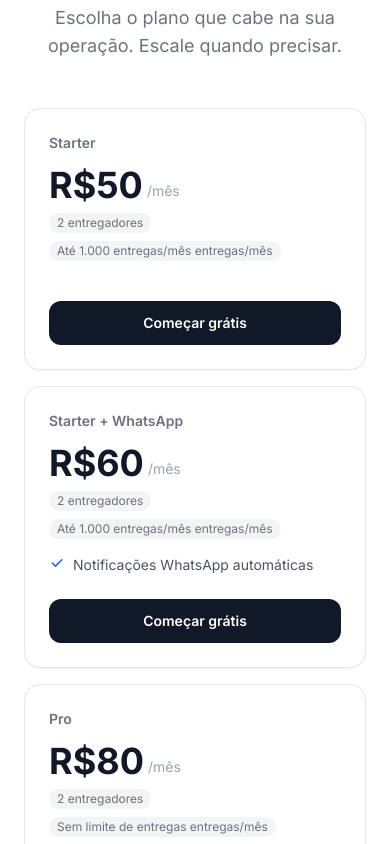
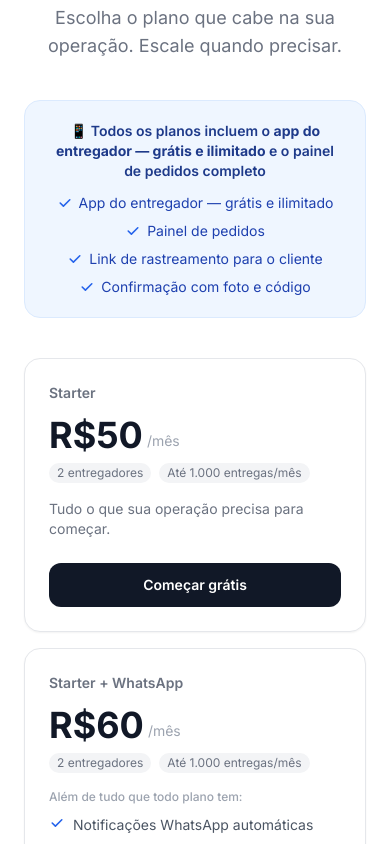
Before and after one commit to josemiguelq/logiflow, a Next.js app in the folder frontend/: page / in a window 390 px wide. Shown: the part 6780-7624 px from the top of the page. Built offline with nearby package versions, Linux system fonts and the light colour scheme.

Commit message:
plans finish

```diff
--- a/frontend/src/app/page.tsx
+++ b/frontend/src/app/page.tsx
@@ -367,7 +367,22 @@ export default function LandingPage() {
             </p>
           </div>
 
-          <div className="mt-12 grid gap-4 sm:grid-cols-2 lg:grid-cols-3 xl:grid-cols-5">
+          {/* Incluído em todos os planos — destaque do app (sem repetir nos cards) */}
+          <div className="mx-auto mt-10 max-w-3xl rounded-2xl border border-blue-100 bg-blue-50 px-6 py-5">
+            <p className="text-center text-sm font-semibold text-blue-900">
+              📱 Todos os planos incluem o <span className="font-bold">app do entregador — grátis e ilimitado</span> e o painel de pedidos completo
+            </p>
+            <div className="mt-3 flex flex-wrap items-center justify-center gap-x-6 gap-y-2 text-sm text-blue-800">
+              {INCLUDED_IN_ALL.map(item => (
+                <span key={item} className="flex items-center gap-1.5">
+                  <CheckIcon />
+                  {item}
+                </span>
+              ))}
+            </div>
+          </div>
+
+          <div className="mt-10 grid gap-4 sm:grid-cols-2 lg:grid-cols-3 xl:grid-cols-5">
             {PLANS.map(plan => (
               <div
                 key={plan.name}
@@ -398,12 +413,18 @@ export default function LandingPage() {
                       {plan.deliverers} entregador{plan.deliverers > 1 ? 'es' : ''}
                     </span>
                     <span className={`rounded-full px-2 py-0.5 ${plan.highlight ? 'bg-blue-500' : 'bg-gray-100'}`}>
-                      {plan.deliveries} entregas/mês
+                      {plan.deliveries}
                     </span>
                   </div>
                 </div>
 
-                <ul className="mb-6 flex-1 space-y-2.5">
+                <div className="mb-6 flex-1">
+                  {plan.features.length > 0 ? (
+                    <>
+                      <p className={`mb-2.5 text-xs font-medium ${plan.highlight ? 'text-blue-100' : 'text-gray-400'}`}>
+                        Além de tudo que todo plano tem:
+                      </p>
+                      <ul className="space-y-2.5">
                         {plan.features.map(feat => (
                           <li key={feat} className="flex items-start gap-2 text-sm">
                             {plan.highlight ? (
@@ -417,6 +438,13 @@ export default function LandingPage() {
                           </li>
                         ))}
                       </ul>
+                    </>
+                  ) : (
+                    <p className="text-sm text-gray-500">
+                      Tudo o que sua operação precisa para começar.
+                    </p>
+                  )}
+                </div>
 
                 <Link
                   href="/cadastro"
```
Also changed, not shown: 1 other file (tests, documents, lock files or other folders). Lines whose indentation alone changed are shown as unchanged.
